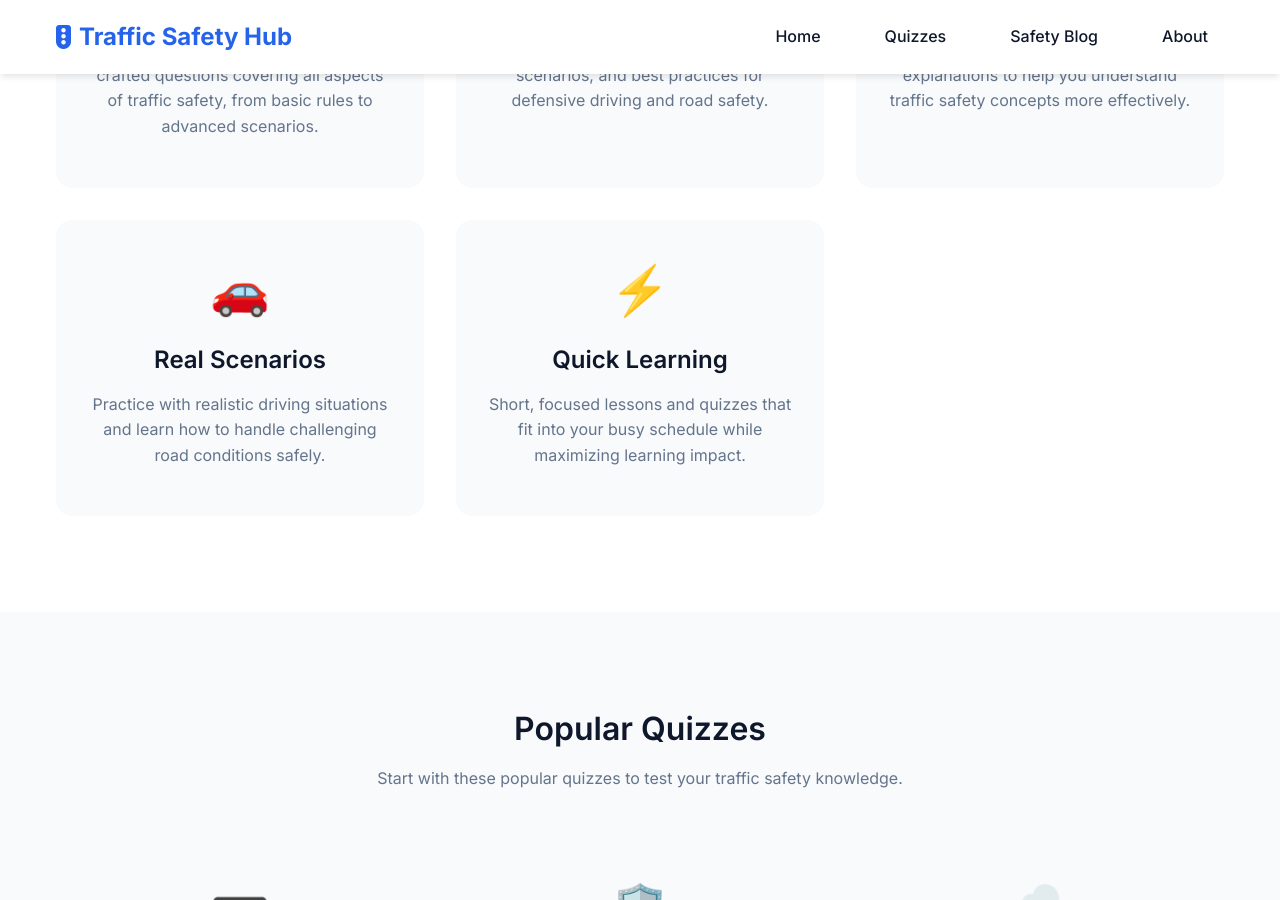
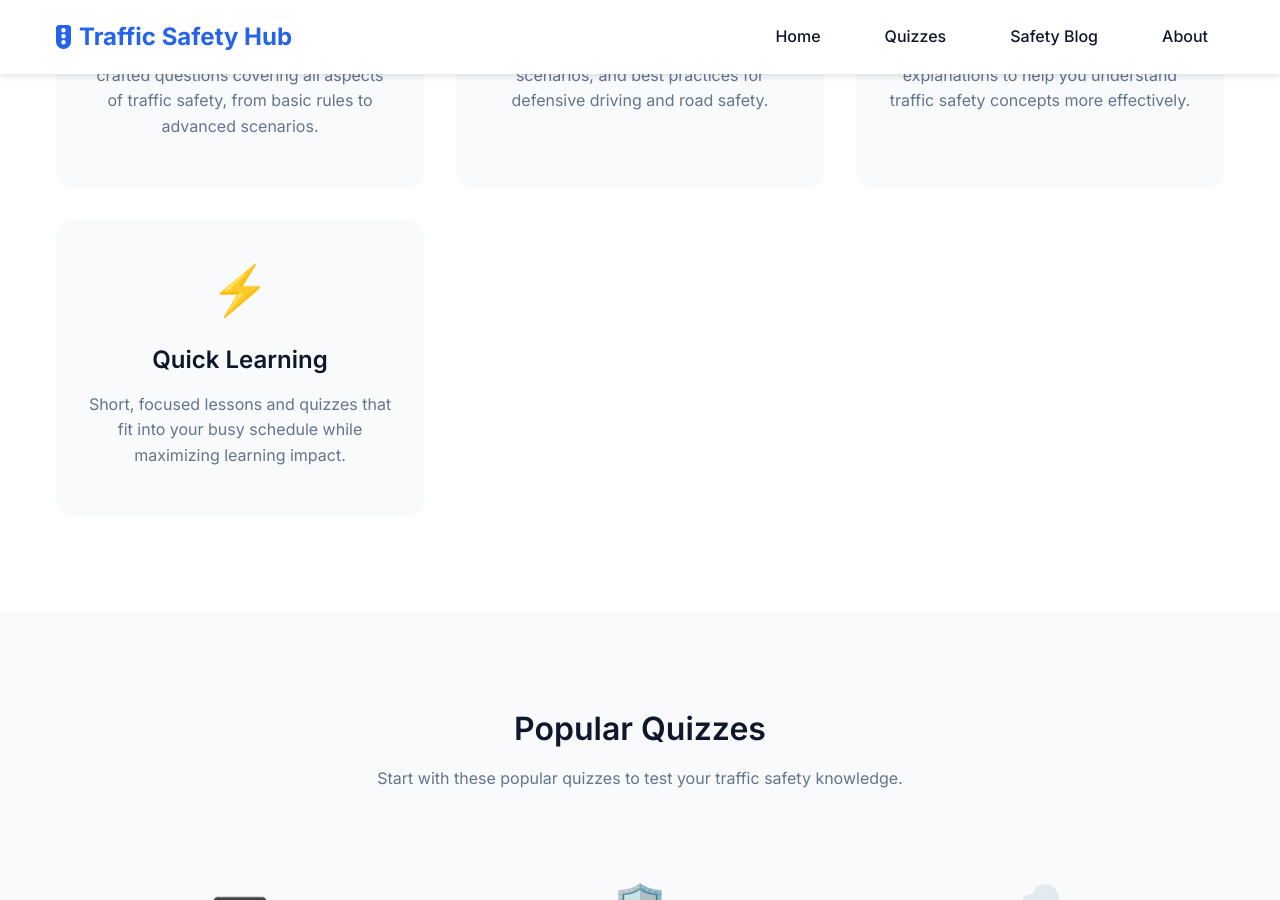
Before and after one commit to xAffan/traffic-quiz, a Jekyll site: the page built from index.md, in a window 1280 px wide and 900 px high, scrolled down 842 px. Built offline with Jekyll 4.4.1, drawn with Linux system fonts in a browser that asks for light colours.

Commit message:
remove placeholder card

```diff
--- a/index.md
+++ b/index.md
@@ -37,12 +37,6 @@ description: Test your traffic safety knowledge and learn essential driving tips
                 <div class="feature-icon">🎯</div>
                 <h3>Immediate Feedback</h3>
                 <p>Get instant results and detailed explanations to help you understand traffic safety concepts more effectively.</p>
-            </div>
-
-            <div class="feature-card">
-                <div class="feature-icon">🚗</div>
-                <h3>Real Scenarios</h3>
-                <p>Practice with realistic driving situations and learn how to handle challenging road conditions safely.</p>
             </div>
 
             <div class="feature-card">
```
